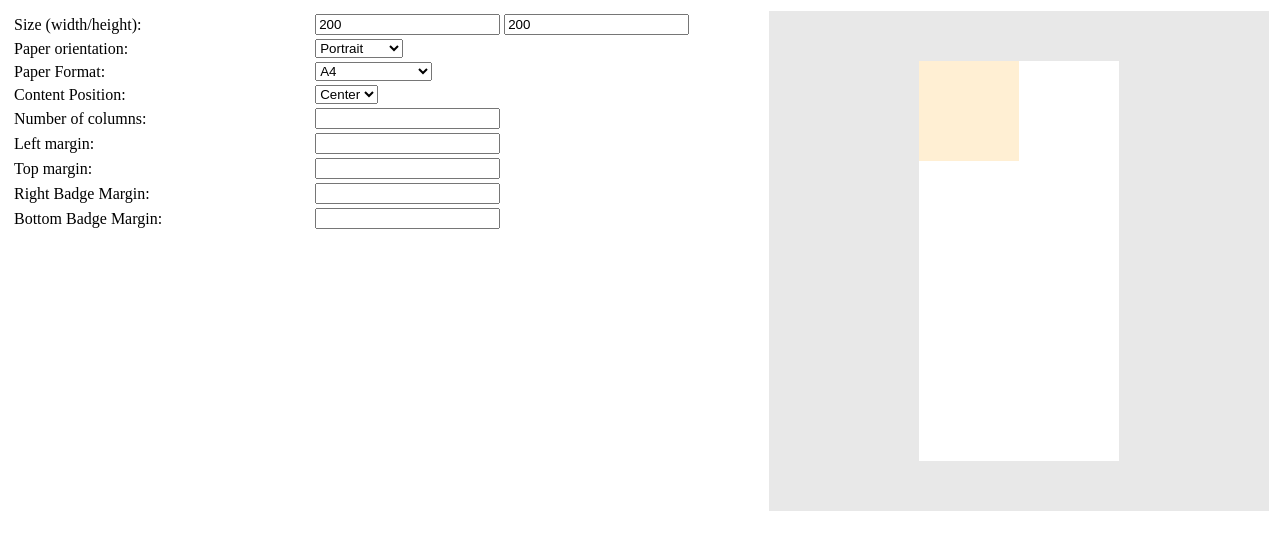
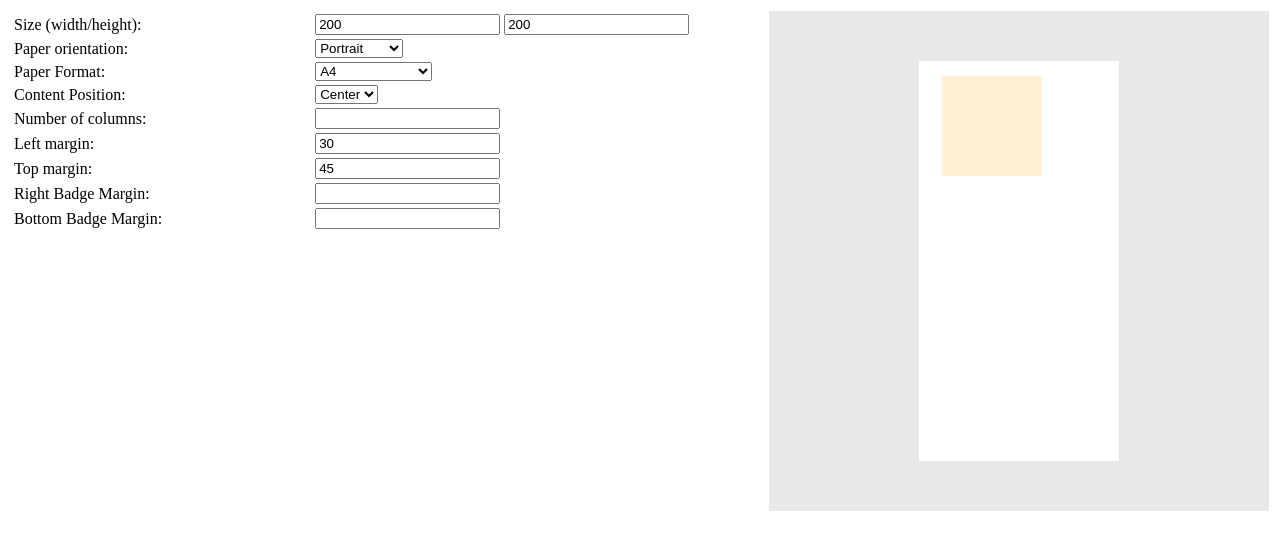
Before and after one commit to it7-solutions/it7badgeLivePreview, a website built with webpack: page src/index.html in a window 1280 px wide. Built offline with nearby package versions, Linux system fonts and the light colour scheme.

Commit message:
add badge offset x, y

```diff
--- a/src/app.ts
+++ b/src/app.ts
@@ -40,5 +40,6 @@ export class App {
 
         var draw = new Draw(drawData);
         draw.drawAll();
+        draw.change();
     }
 }
--- a/src/draw.ts
+++ b/src/draw.ts
@@ -28,14 +28,15 @@ export class Draw {
         );
 
         this.drawBadge(
-            0, //badge top corner x
-            0, //badge top corner y
+            0 + this.dataToDraw.badge.topMargin, //badge top corner x + margin top
+            0 + this.dataToDraw.badge.leftMargin, //badge top corner y + margin left
 
             this.dataToDraw.badge.width,
             this.dataToDraw.badge.height,
 
             this.dataToDraw.canvasOptions.badgeBackground,
-            this.k
+
+
         );
     }
 
@@ -49,21 +50,23 @@ export class Draw {
 
         this.ctx.fillStyle = this.dataToDraw.canvasOptions.canvasBackground;
         this.ctx.fillRect(0, 0, this.canvas.width, this.canvas.height);
+    }
 
+    change() {
         $(document).on('change', '#badge_form', function () {
             console.log('change');
         })
     }
 
     private drawPaper(x: number, y: number, width: number, height: number, fill: string, k: number) {
-        this.drawShape(x, y, width / k, height / k, fill, k);
+        this.drawShape(x, y, width / k, height / k, fill);
     }
 
-    private drawBadge(x: number, y: number, width: number, height: number, fill: string, k: number) {
-        this.drawShape(x, y, width , height , fill, k);
+    private drawBadge(x: number, y: number, width: number, height: number, fill: string) {
+        this.drawShape(x, y, width, height, fill);
     }
 
-    private drawShape(x: number, y: number, w: number, h: number, fill: string, k: number) {
+    private drawShape(x: number, y: number, w: number, h: number, fill: string) {
         this.ctx.fillStyle = fill;
         this.ctx.fillRect(
             this.prepareX(x),
--- a/src/index.html
+++ b/src/index.html
@@ -57,13 +57,13 @@
         <tr>
           <td>Left margin:</td>
           <td>
-            <input type="text" name="left_margin">
+            <input type="text" name="left_margin" value="30">
           </td>
         </tr>
         <tr>
           <td>Top margin:</td>
           <td>
-            <input type="text" name="top_margin">
+            <input type="text" name="top_margin" value="45">
           </td>
         </tr>
         <tr>
```
